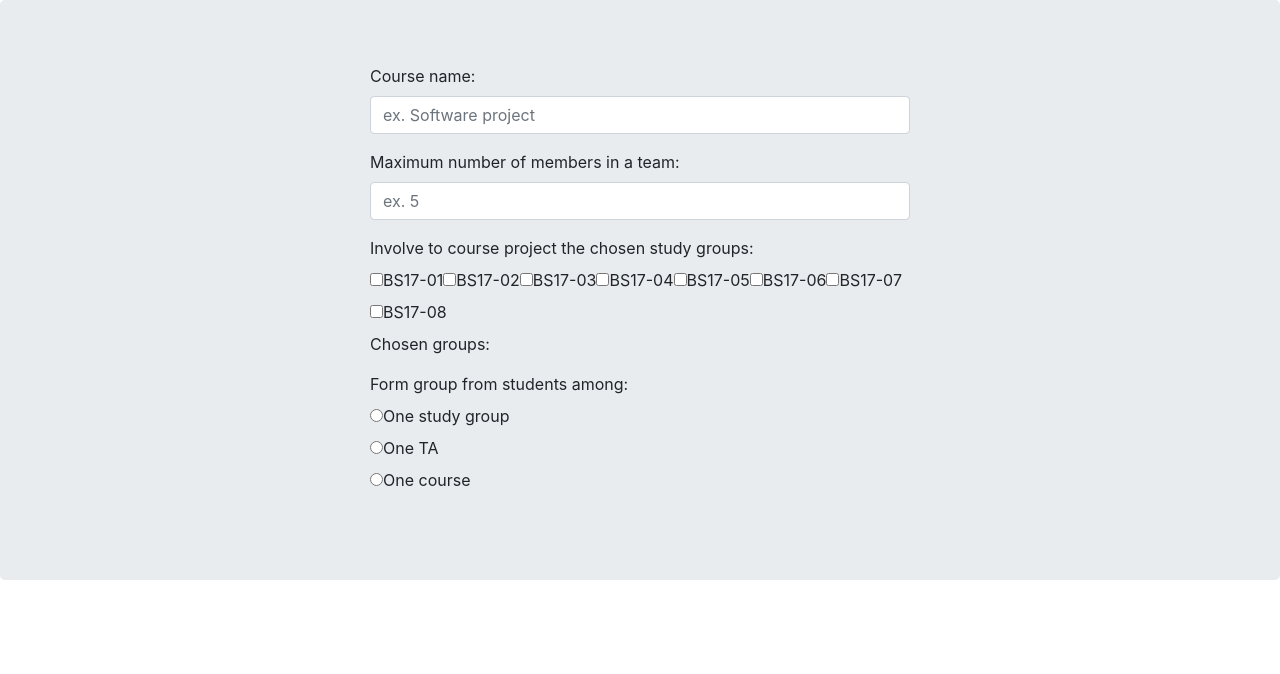
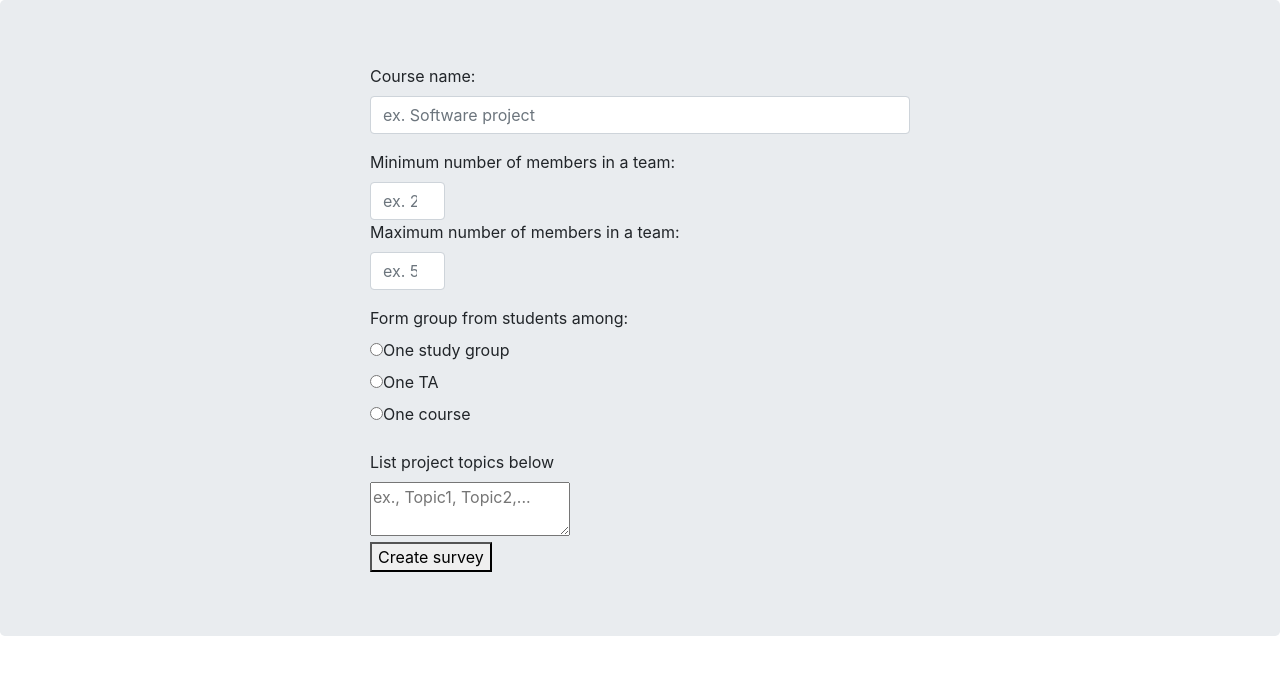
Before and after one commit to Jlo6CTEP/students_breakdown, a Vue app: page /create_survey in a window 1280 px wide. Shown: the top 674 px of the page. Built offline with nearby package versions, Linux system fonts and the light colour scheme; sample sign-in values are in the browser's storage.

Commit message:
Change surveyPage

```diff
--- a/src/surveyCreation/SurveyCreationPage.vue
+++ b/src/surveyCreation/SurveyCreationPage.vue
@@ -1,14 +1,17 @@
 <template>
-    <form>
+    <form v-bind:style="styleSurv">
         <div class="form-group" >
             <label for="courseName">Course name: </label>
             <input type="text" class="form-control" id="courseName" placeholder="ex. Software project">
         </div>
-        <div class="form-group">
+
+        <div class="form-group" id="numberOfTeamMembers" >
+           <label for="minNumberOfTeamMembers"> Minimum number of members in a team: </label>
+            <input type="number" class="form-control" id="minNumberOfTeamMembers" placeholder="ex. 2" v-model="minNumb" style = "width: 75px">
             <label for="maxNumberOfTeamMembers"> Maximum number of members in a team: </label>
-            <input type="number" class="form-control" id="maxNumberOfTeamMembers" placeholder="ex. 5">
+            <input type="number" class="form-control" id="maxNumberOfTeamMembers" placeholder="ex. 5" v-model="maxNumb" style = "width: 75px">
         </div>
-        <div id="studyGroups" class="form-group">
+      <!--  <div id="studyGroups" class="form-group">
             <label for="studyGroups">Involve to course project the chosen study groups:</label>
             <br>
             <input type="checkbox" id="BS17-01" value="BS17-01" v-model="checkedGroups">
@@ -29,7 +32,7 @@
             <label for="BS17-01">BS17-08</label>
             <br>
             <span>Chosen groups: {{ checkedGroups }}</span>
-        </div>
+        </div>-->
         <div  class="form-group" id="amongGroup">
             <label for="amongGroup"> Form group from students among: </label>
             <br>
@@ -42,18 +45,38 @@
         <input type="radio" id="three_among" value="One course" v-model="picked">
         <label for="three_among">One course</label>
         <br>
-       <!-- <span>Выбрано: {{ amongGroup }}</span>-->
+        </div>
+
+
+        <div class="form-topics" id="projectTopics">
+            <label for="projectTopics"> List project topics below </label>
+            <br>
+            <textarea v-model="projectTopic" placeholder="ex., Topic1, Topic2,..." style = "width: 200px"></textarea>
+        </div>
+        <div>
+            <button v-on:click="createSurvey">Create survey</button>
+
         </div>
     </form>
 </template>
 
 <script>
     export default {
-        name: "SurveyCreationPage",
-        el: '#studyGroups',
-        data:{
-            checkedGroups: '',
-            picked: '',
+        data() {
+            /*
+            .form-topics {
+                    width: 300px;
+                    height: 100px;
+
+
+                }
+
+                color:red
+            }*/
+            return {
+                cour: 1,
+                courseName: 'SWP'
+            };
         }
     }
 
```
